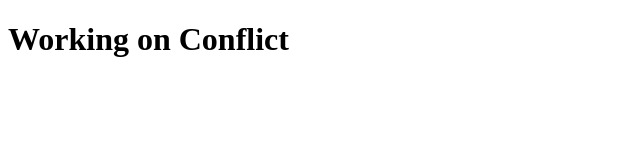
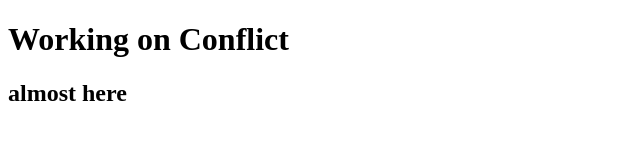
Before and after one commit to zubairR14/git-conflict, a plain HTML site: page index.html in a window 1280 px wide. Shown: the whole page, without its empty margins (0-640 px from the left). Drawn offline with Linux system fonts and the light colour scheme.

Commit message:
change in file

```diff
--- a/index.html
+++ b/index.html
@@ -8,5 +8,6 @@
 </head>
 <body>
     <h1>Working on Conflict</h1>
+    <h2>almost here</h2>
 </body>
 </html>
```
